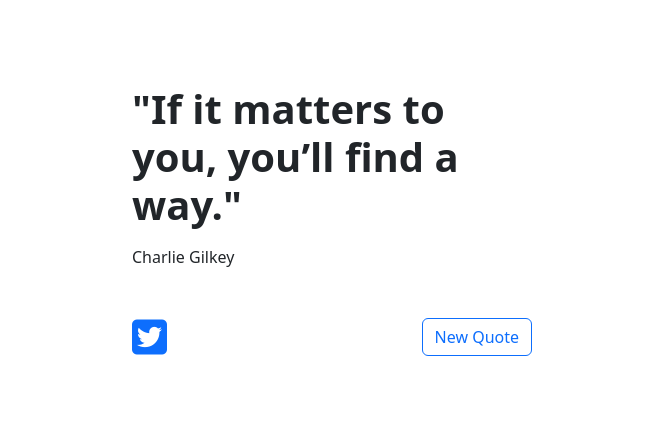
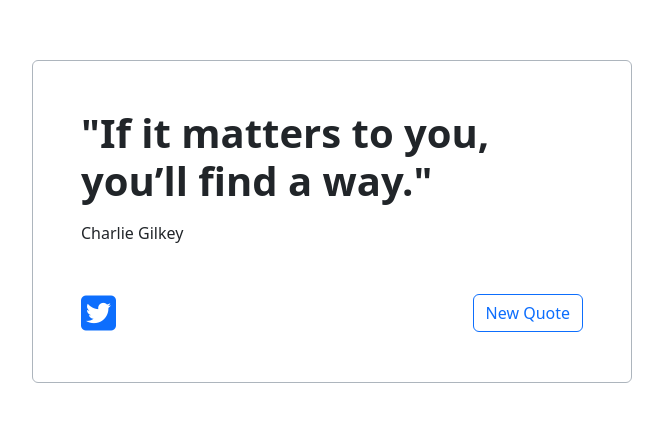
Before and after one commit to lemredd/random-quote-machine, a React (Create React App) app: page / in a window 1280 px wide. Shown: the part 179-600 px from the top of the page, without its empty margins (308-971 px from the left). Built offline with nearby package versions, Linux system fonts and the light colour scheme.

Commit message:
feat: style `#quote-box`

```diff
--- a/src/App.tsx
+++ b/src/App.tsx
@@ -40,7 +40,7 @@ export default function App() {
   const handle_click = () => set_quote(get_random_quote());
 
   return (
-    <div id="quote-box">
+    <div id="quote-box" className="border border-dark-subtle rounded p-5">
       <h1 id="text">
         <strong>"{quote.text}"</strong>
       </h1>
--- a/src/style.css
+++ b/src/style.css
@@ -7,5 +7,6 @@ body {
 }
 
 #quote-box {
-  max-width: 400px;
+  margin: 0 1rem;
+  max-width: 600px;
 }
```
